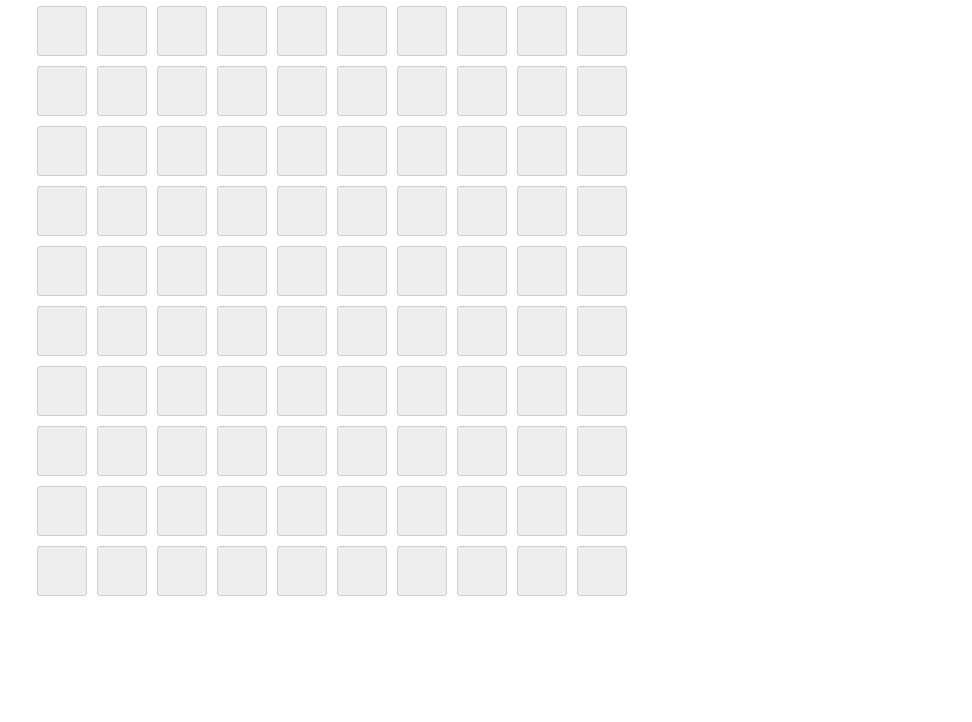
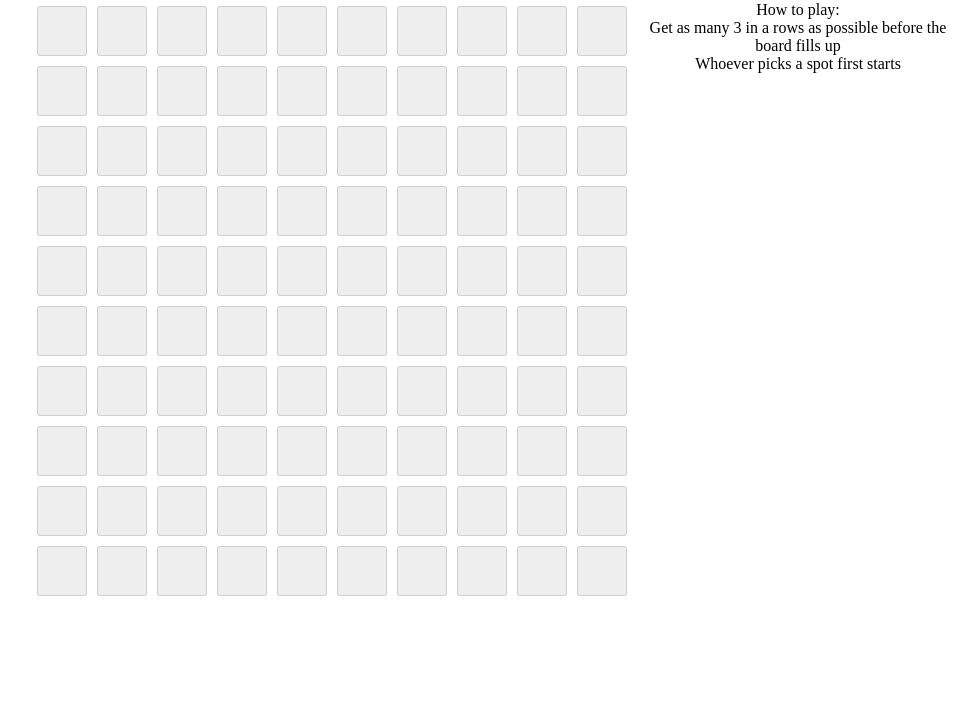
Before and after one commit to michael-wieszczek/tictac.io, a website: page client/index.html in a window 1280 px wide. Shown: the part 78-800 px from the top of the page, without its empty margins (308-1280 px from the left). Drawn offline with nearby package versions, Linux system fonts and the light colour scheme; no server answers.

Commit message:
Fix end early bug and added instructions

```diff
--- a/client/index.html
+++ b/client/index.html
@@ -19,6 +19,10 @@
                 margin: 5px;
                 font-size: 3em;
                 line-height: 50px;
+            }
+
+            .how-to-play {
+                text-align: center;
             }
 
             #message {
@@ -49,5 +53,10 @@
             <button id="r9c0"></button> <button id="r9c1"></button> <button id="r9c2"></button><button id="r9c3"></button><button id="r9c4"></button><button id="r9c5"></button><button id="r9c6"></button><button id="r9c7"></button><button id="r9c8"></button><button id="r9c9"></button>
             <div id="score"></div>
         </div>
+        <div class="how-to-play">
+            <div>How to play:</div>
+            <div>Get as many 3 in a rows as possible before the board fills up</div>
+            <div>Whoever picks a spot first starts</div>
+        </div>
     </body>
 </html>
--- a/client/script.js
+++ b/client/script.js
@@ -5,7 +5,7 @@ var myTurn = true;
 var symbol;
 var initalizedBoard = false;
 var filledCounter = 0;
-var counter = 100;
+var counter = 101; // was extra turn when set to 100
 var xPoints = 0;
 var oPoints = 0;
 const filledChance = 2;
```
